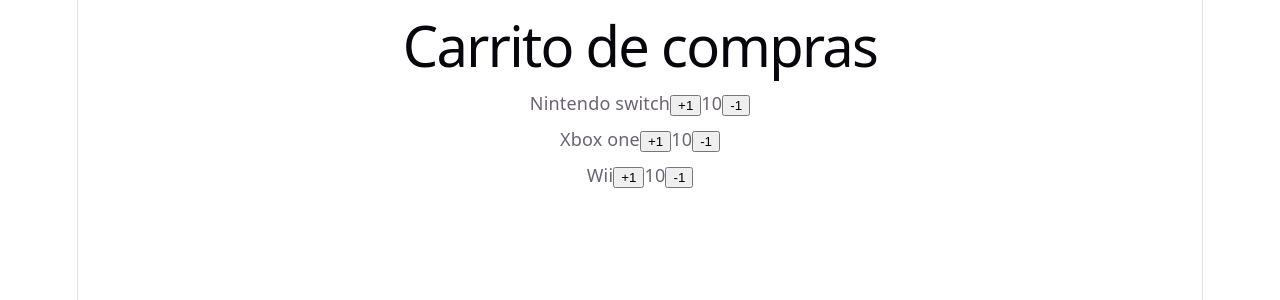
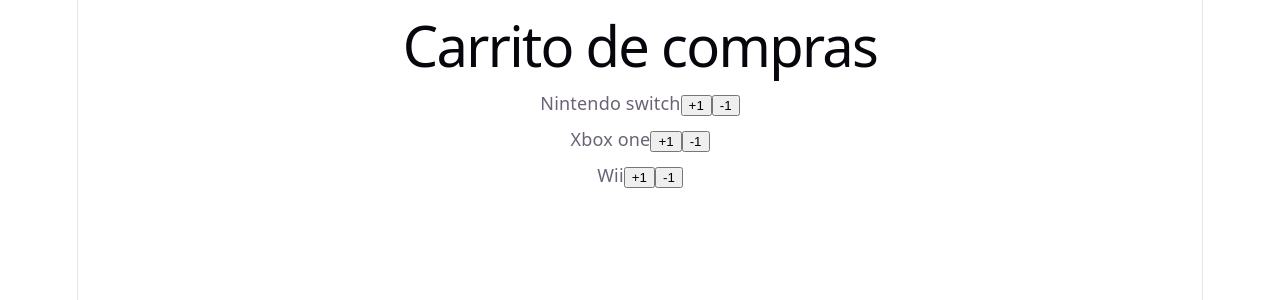
Before and after one commit to rineliniguezsosa/first-steps-with-testing, a React (Vite) app: page / in a window 1280 px wide. Shown: the top 300 px of the page. Built offline with nearby package versions, Linux system fonts and the light colour scheme.

Commit message:
[FEAT] Estableciendo la prop quantity en la interface Props

```diff
--- a/src/components/ItemCounter.tsx
+++ b/src/components/ItemCounter.tsx
@@ -1,8 +1,9 @@
 interface Props {
-  name:string
+  name:string,
+  quantity:number
 }
 
-export const ItemCounter = ({name}:Props) => {
+export const ItemCounter = ({name,quantity}:Props) => {
   return (
     <section
         style={{
@@ -14,7 +15,7 @@
     >
         <span style={{width:150}}>{name}</span>
         <button>+1</button>
-        <span>10</span>
+        <span>{quantity}</span>
         <button>-1</button>
     </section>
   )
```
